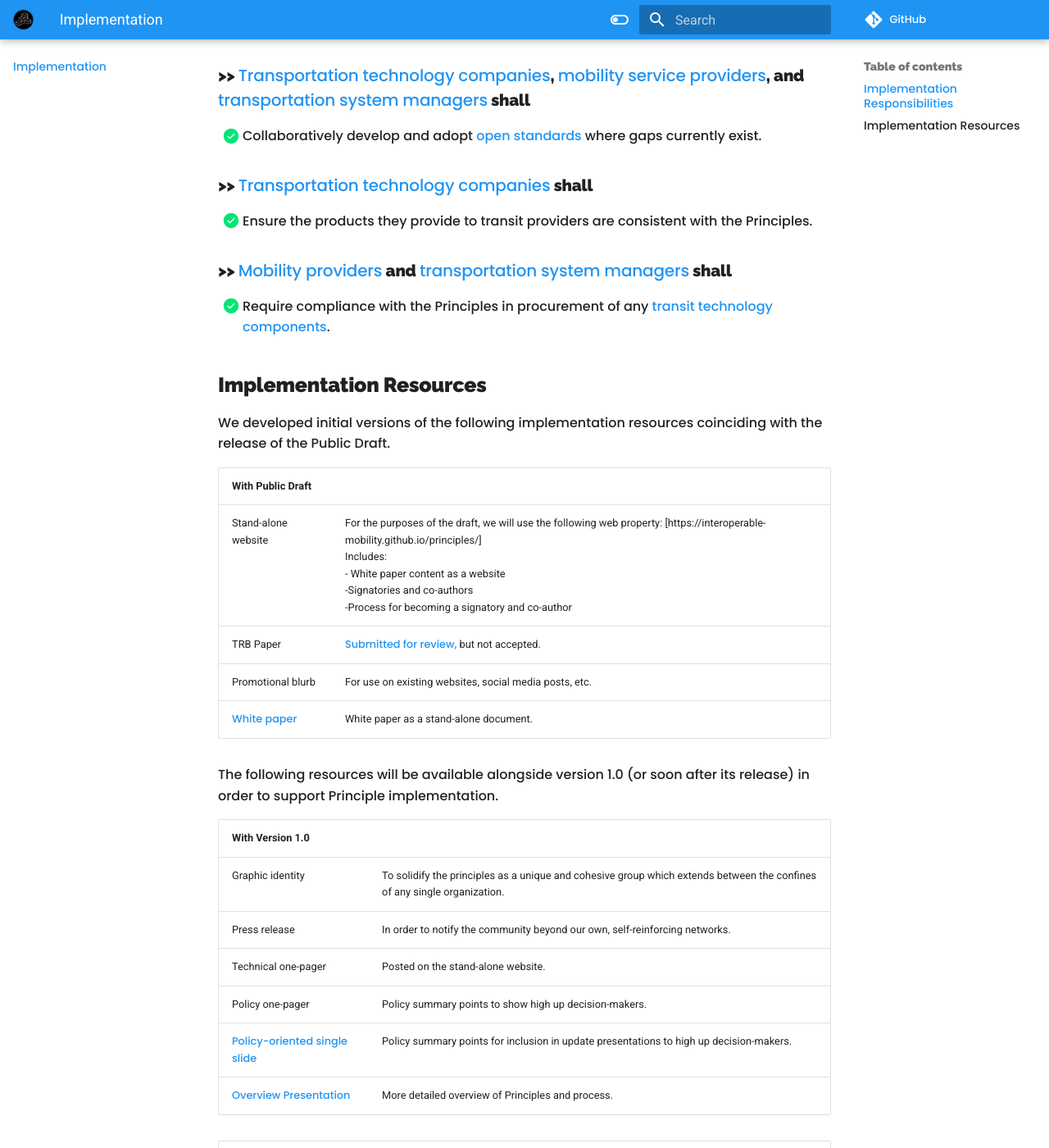
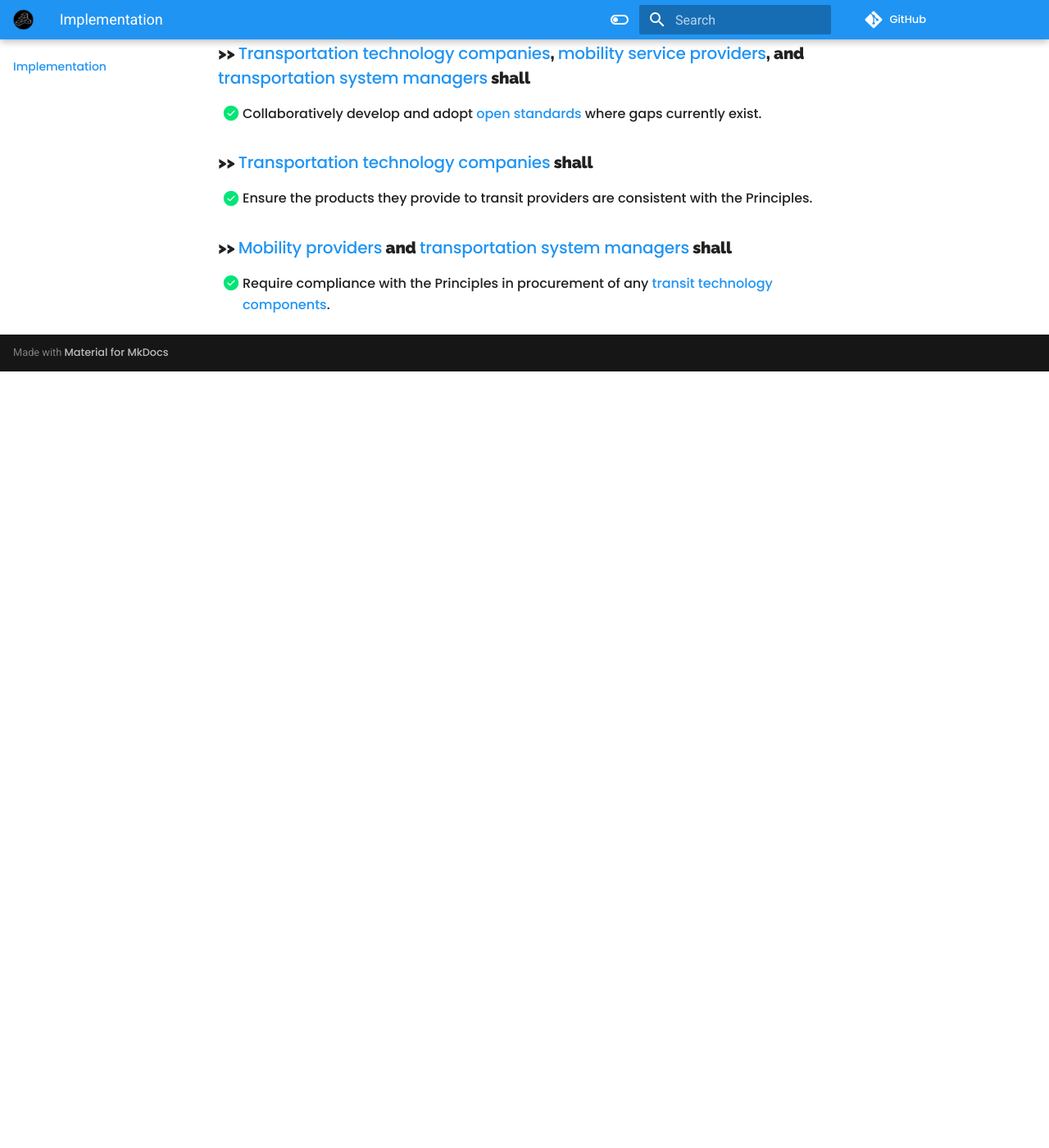
Before and after one commit to interoperable-mobility/principles, an MkDocs documentation site: the page built from docs/implementation.md, in a window 1280 px wide and 1400 px high, scrolled down 1075 px. Shown: the whole window at 82% size. Built offline with MkDocs 1.6.1 and Material for MkDocs 9.7.7, drawn with Linux system fonts in a browser that asks for light colours; nearby versions of some CDN libraries; comment, search, counter and statistics services are not loaded; after the commit the page ends 1528 px from its top, so only the background shows below that; some of the changed text lies outside the part shown.

Commit message:
Finish edits to implementation.md and remove implementation resources tables
Most of the implementation resources table was no longer relevant or contained errors

```diff
--- a/docs/implementation.md
+++ b/docs/implementation.md
@@ -1,9 +1,6 @@
-# Implementation
+# Implementation is the measure of MDIP's success
 
-While MDIP's most immediate goal is building and demonstrating the consensus for interoperability in the transit industry, the coalition is aware that the measure of that consensus will be the concrete changes that come from it. The Principles cannot succeed unless th
-
-## Implementation Responsibilities
-The following table defines the implementation responsibilities, agreed to by the Mobility Data Interoperability Principles’ co-signers, which are required to comply with the intent of the Mobility Data Interoperability Principles. Note that several of these responsibilities will be dependent upon the implementation resources discussed in the following section.
+While MDIP's most immediate goal is building and demonstrating the consensus for interoperability in the transit industry, the coalition is aware that the measure of that consensus will be the concrete changes that come from it. The Principles cannot succeed unless they are accompanied by a plan for their implementation. The coauthor coalition has developed actionable responsibilities that apply to each of the individual stakeholder groups. Stakeholders cosigning the Principles agree to meet the applicable responsibilities listed below. The coalition is also developing resources to help stakeholders successfully achieve these goals that can be found on the Resources page.
 
 ### \>> [Mobility technology components](definitions.md#mobility_technology_component) shall
 
@@ -25,36 +22,3 @@ The following table defines the implementation responsibilities, agreed to by th
 ### \>> [Mobility providers](definitions.md#mobility_service_provider) and [transportation system managers](definitions.md#transportation_system_manager) shall
 
 - [x]  Require compliance with the Principles in procurement of any [transit technology components](definitions.md#transit_technology_component).
-
-## Implementation Resources
-
-We developed initial versions of the following implementation resources coinciding with the release of the Public Draft.
-
-| With Public Draft | |
-| :--- | :--- |
-|Stand-alone website | For the purposes of the draft, we will use the following web property: [https://interoperable-mobility.github.io/principles/] <br> Includes: <br> - White paper content as a website <br> -Signatories and co-authors <br> -Process for becoming a signatory and co-author |
-| TRB Paper | [Submitted for review,](https://drive.google.com/file/d/11FqH4p2l2VCIxdWWq8jSXwmnULt2aOFr/view) but not accepted. |
-| Promotional blurb | For use on existing websites, social media posts, etc. |
-| [White paper](https://docs.google.com/document/d/1SnzVfsD_hN1GegdJBv8iTheZ2kf6Rejd5--k7W5jTh4/edit?usp=sharing) | White paper as a stand-alone document. |
-
-The following resources will be available alongside version 1.0 (or soon after its release) in order to support Principle implementation.
-
-| With Version 1.0 | |
-| :--- | :--- |
-| Graphic identity |  To solidify the principles as a unique and cohesive group which extends between the confines of any single organization. |
-| Press release | In order to notify the community beyond our own, self-reinforcing networks. |
-| Technical one-pager | Posted on the stand-alone website.|
-| Policy one-pager | Policy summary points to show high up decision-makers. |
-| [Policy-oriented single slide](https://docs.google.com/presentation/d/1dJ4_z4XBpPzZp8eE-2JWvT1l8F0qkB0m67mVuogUI2k/edit?usp=sharing) | Policy summary points for inclusion in update presentations to high up decision-makers. |
-| [Overview Presentation](https://docs.google.com/presentation/d/19tGKS7IE2L70pr51QoVsDpjfMvihH4-6QyT1P0xtNDE/edit?usp=sharing) | More detailed overview of Principles and process. |
-
-| 2022 | |
-| :--- | :--- |
-| Model Procurement Language | Menu of actionable language to include based on various situations. |
-| Grants and funding language | For funding organizations to address similar issues with procurement language. |
-| Implementation stories | Examples of how the Principles can and should be implemented and used. |
-| Market Sounding | Similar to a request for information, a market sounding would discuss and assess the state of products on the market. |
-| Mobility Dataverse | A directory of open standards. |
-| Interoperability Status report | Where are we as a professional community with respect to meeting the intent of the Principles? |
-
---8<-- "includes/glossary.md"
```
